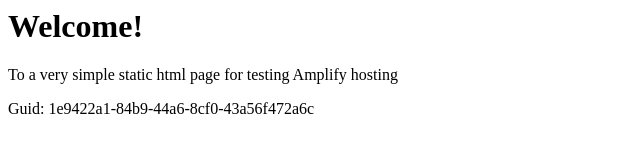
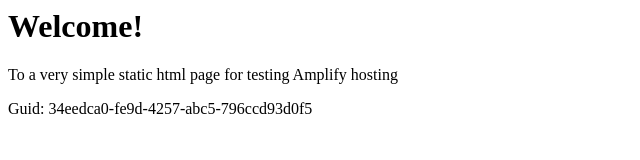
Before and after one commit to aws-aemilia-sfo/Github-PR-Commit-Integration-Test-DoNotTouch-GitHubWebhookPushCanaryTest-v1-preprod-us-west-1, a website: page src/index.html in a window 1280 px wide. Shown: the full height of the page, 0-640 px from the left. Drawn offline with Linux system fonts and the light colour scheme.

Commit message:
commit from integ tests

```diff
--- a/src/index.html
+++ b/src/index.html
@@ -12,6 +12,6 @@
 <body>
     <h1>Welcome!</h1>
     <p>To a very simple static html page for testing Amplify hosting</p>
-    <p>Guid: 1e9422a1-84b9-44a6-8cf0-43a56f472a6c</p></body>
+    <p>Guid: 34eedca0-fe9d-4257-abc5-796ccd93d0f5</p></body>
 
 </html>
```
